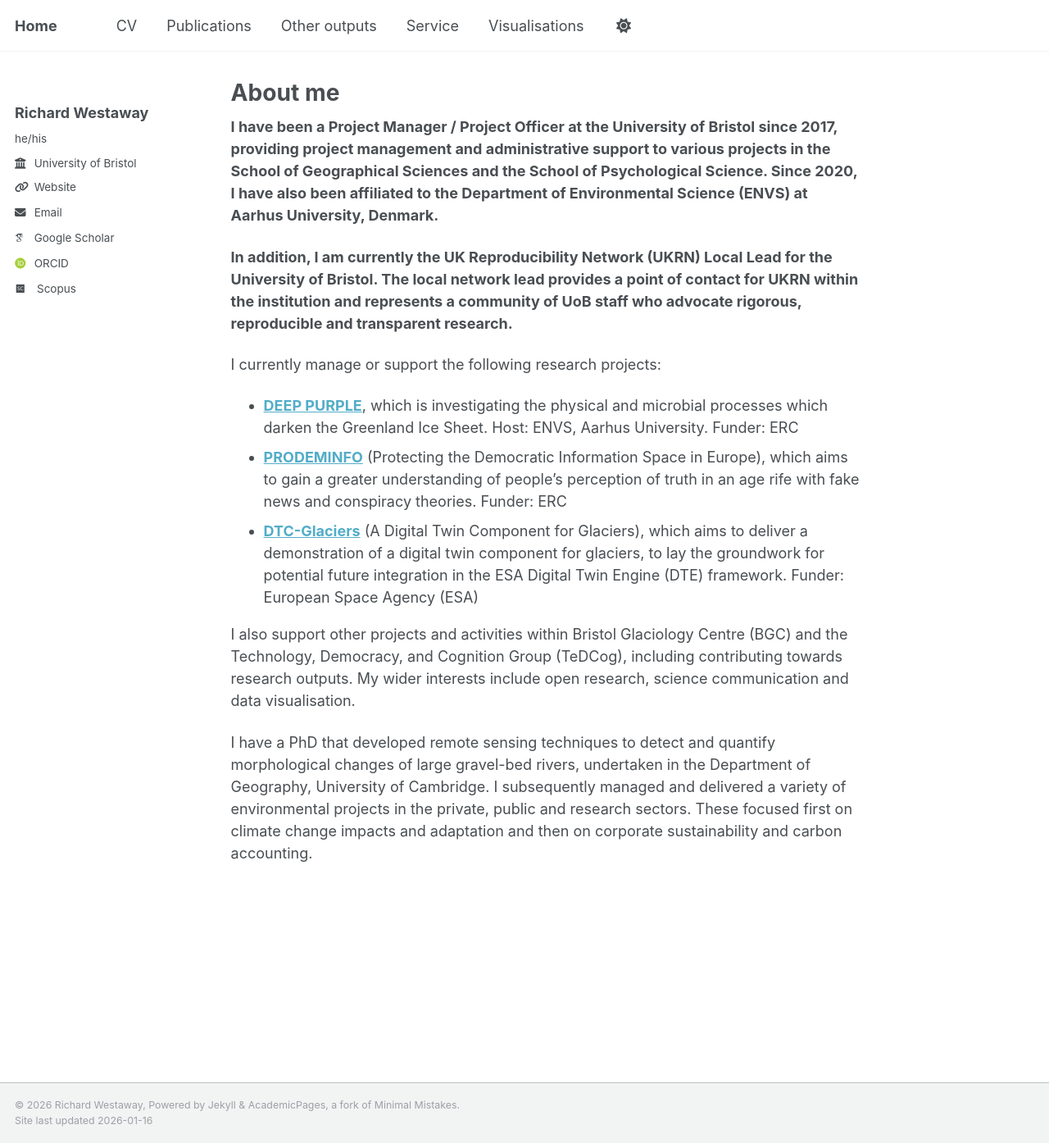
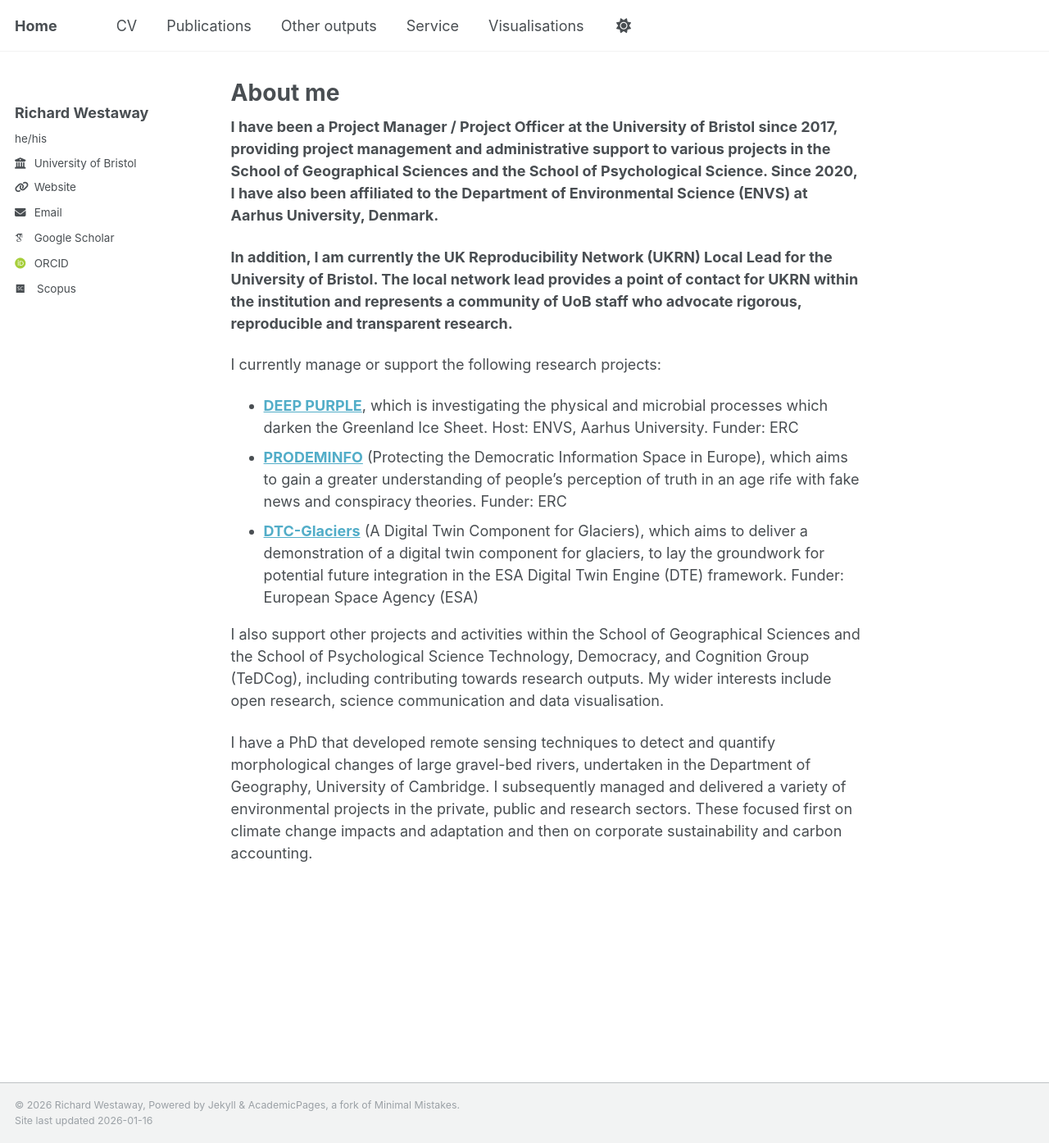
Before and after one commit to richardwestaway/richardwestaway.github.io, a Jekyll site: the page built from _pages/about.md, in a window 1280 px wide and 1394 px high. Shown: the whole window at 82% size. Built offline with Jekyll 4.4.1, drawn with Linux system fonts in a browser that asks for light colours; some web fonts are replaced.

Commit message:
Update about.md

```diff
--- a/_pages/about.md
+++ b/_pages/about.md
@@ -18,6 +18,6 @@ I currently manage or support the following research projects:
 - [**DTC-Glaciers**](https://dtcglaciers.org/){:target="_blank"} (A Digital Twin Component for Glaciers), which aims to deliver a demonstration of a digital twin component for glaciers, to lay the groundwork for potential future integration in the ESA Digital Twin Engine (DTE) framework. Funder: European Space Agency (ESA)
 <!-- - **+Lab** (Planetary Urban Science Lab), a flagship global civic initiative straddling local and international civic engagement, establishing Bristol as a global hub for urban science and policy. Funder: UoB philanthropic investment -->
 
-I also support other projects and activities within Bristol Glaciology Centre (BGC) and the Technology, Democracy, and Cognition Group (TeDCog), including contributing towards research outputs. My wider interests include open research, science communication and data visualisation.
+I also support other projects and activities within the School of Geographical Sciences and the School of Psychological Science Technology, Democracy, and Cognition Group (TeDCog), including contributing towards research outputs. My wider interests include open research, science communication and data visualisation.
 
 I have a PhD that developed remote sensing techniques to detect and quantify morphological changes of large gravel-bed rivers, undertaken in the Department of Geography, University of Cambridge. I subsequently managed and delivered a variety of environmental projects in the private, public and research sectors. These focused first on climate change impacts and adaptation and then on corporate sustainability and carbon accounting.
```
